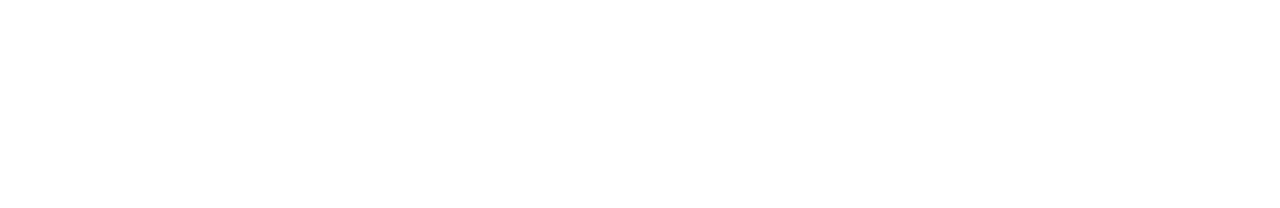
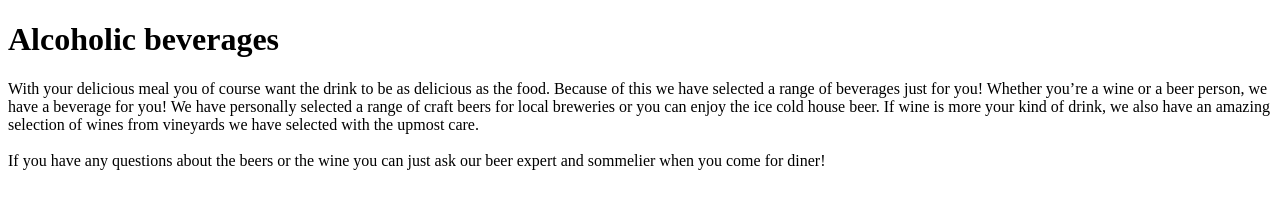
Before and after one commit to Galactic-Collaborative/Restaurant-Site, a plain HTML site: page about/beer.html in a window 1280 px wide. Drawn offline with Linux system fonts and the light colour scheme.

Commit message:
Added beer and wine text

```diff
--- a/about/beer.html
+++ b/about/beer.html
@@ -6,5 +6,19 @@
         <meta name="viewport" content="width=device-width, initial-scale=1.0" />
         <title>Beer</title>
     </head>
-    <body></body>
+    <body>
+        <main>
+            <h1>Alcoholic beverages</h1>
+            <p>
+                With your delicious meal you of course want the drink to be as delicious as the food.
+                Because of this we have selected a range of beverages just for you!
+                Whether you’re a wine or a beer person, we have a beverage for you!
+                We have personally selected a range of craft beers for local breweries or
+                you can enjoy the ice cold house beer. If wine is more your kind of drink, we also have an amazing
+                selection of wines from vineyards we have selected with the upmost care.
+                <br><br>
+                If you have any questions about the beers or the wine you can just ask our beer expert and sommelier when you come for diner!
+            </p>
+        </main>
+    </body>
 </html>
```
